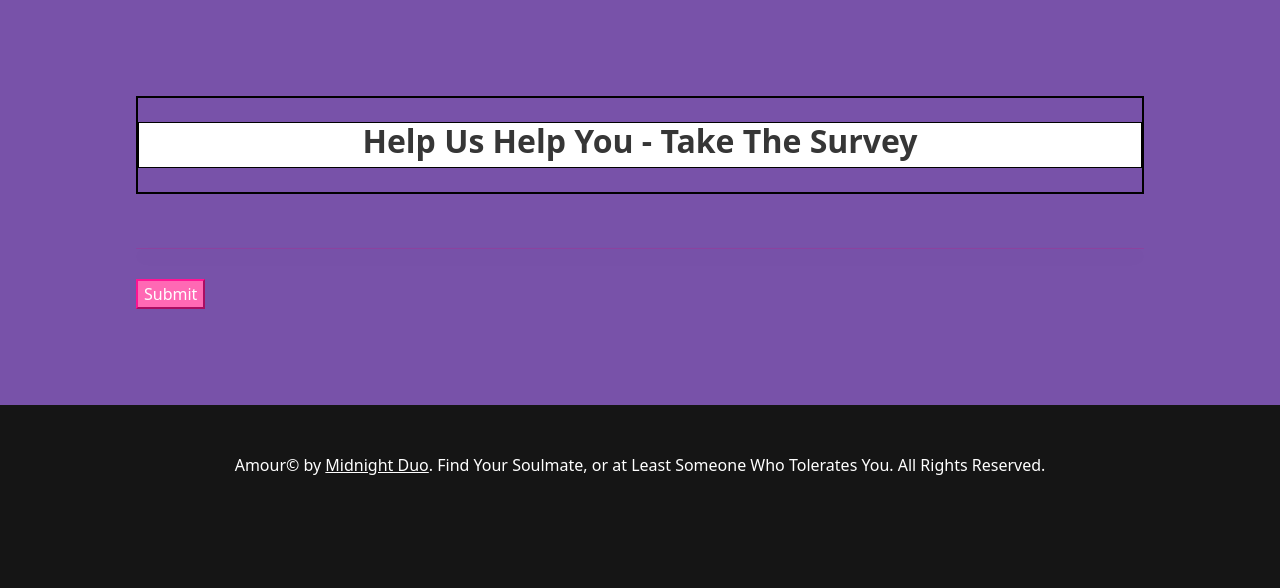
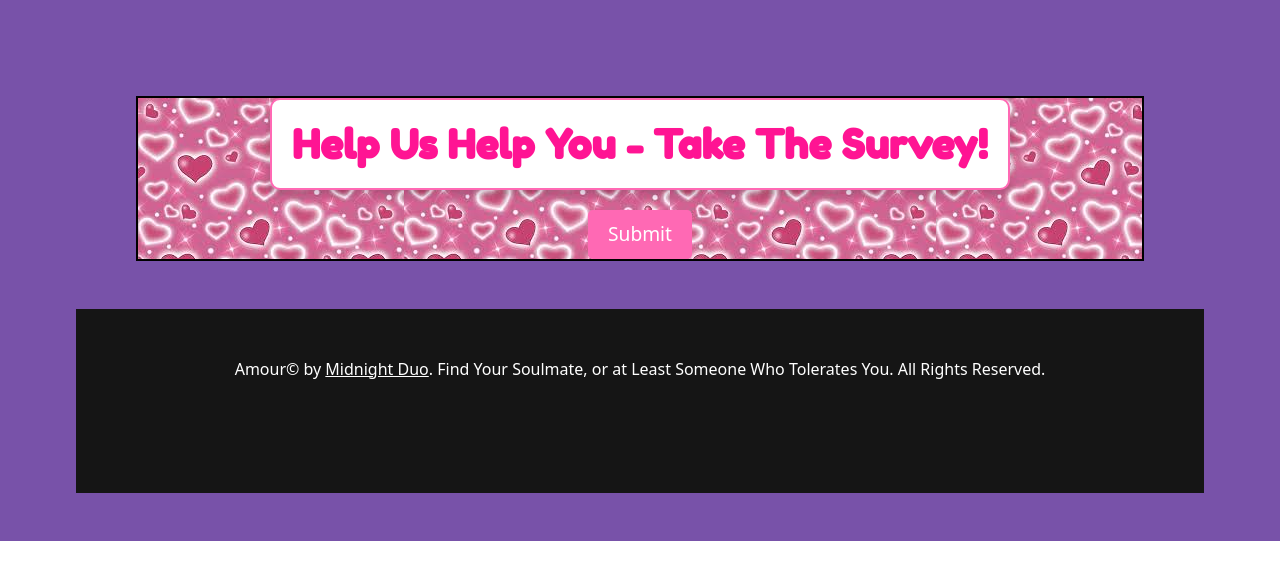
Before and after one commit to Nate-Heim/Amour, a Django app: page /survey/survey/ in a window 1280 px wide. Shown: the part 70-658 px from the top of the page. Run offline with Django 5.2, Linux system fonts and the light colour scheme; the visitor is signed in with stand-in values (Sample User, id 1); data that the repository does not hold is empty.

Commit message:
more changes to survey forms

```diff
--- a/Django_project/settings.py
+++ b/Django_project/settings.py
@@ -120,7 +120,7 @@
 # https://docs.djangoproject.com/en/5.0/howto/static-files/
 
 STATIC_URL = "static/"
-STATICFILES_DIRS = [BASE_DIR]
+STATICFILES_DIRS = [BASE_DIR / "static"]
 
 # Default primary key field type
 # https://docs.djangoproject.com/en/5.0/ref/settings/#default-auto-field
--- a/Templates/base.html
+++ b/Templates/base.html
@@ -13,6 +13,7 @@
     <link rel="icon" href="{% static 'static/heart.ico' %}">
     <!-- Add Google Fonts -->
     <link href="https://fonts.googleapis.com/css2?family=Playfair+Display:wght@400;600&display=swap" rel="stylesheet">
+    <link href="https://fonts.googleapis.com/css2?family=Fredoka+One&display=swap" rel="stylesheet">
 
     <style>
         /*Adding in some new "Valentine-esque" button ideas I had. Just using on password remake for now*/
--- a/Templates/survey_form.html
+++ b/Templates/survey_form.html
@@ -2,52 +2,66 @@
 {% load static %}
 {% block title %}Take Survey{% endblock %}
 
+{% load custom_filters %}
 {% block content %}
 
 <section class="section">
     <div class="container">
         <div style="border: 2px solid black;
             margin: auto;
-        background-repeat: no-repeat;
-        background-size: cover; /* or contain, depending on your needs */
-        background-position: center;
-        background-image: url("{% static 'static/lovePhotoSurvey.png' %}");
-        height: 100%; width: 100%;">
+            background-repeat: repeat; /* Makes the image repeat */
+            background-size: auto; /* Prevents resizing */
+            background-position: top left; /* Aligns the repeated image to the top left */
+            background-image: url('{% static "lovePhotoSurvey.png" %}');
+            height: 100%;
+            width: 100%;">
 
-            <center>
-                <br>
-                <div class="bodyThing" style="background: white; border: solid black 0.5px;">
-                    <h1 class="title" style="text: black bold;">Help Us Help You - Take The Survey</h1>
+            <div style="text-align: center; margin-bottom: 20px;">
+    <div style="background: #fff; border: 2px solid #FF69B4; border-radius: 10px; padding: 20px; display: inline-block; box-shadow: 0 4px 10px rgba(0, 0, 0, 0.2);">
+        <h1 style="font-family: 'Fredoka One', cursive; color: #FF1493; font-size: 2.5rem; font-weight: 700; margin: 0;">
+            Help Us Help You - Take The Survey!
+        </h1>
     </div>
-                <br>
+</div>
 <form method="post">
     {% csrf_token %}
 
+    {% for field in form %}
+        <div class="survey-question-box"
+             style="background: #fff;
+                    border: 2px solid #FF69B4;
+                    border-radius: 10px;
+                    padding: 20px;
+                    margin-bottom: 20px;
+                    display: inline-block;
+                    width: 75%;
+                    max-width: 500px;
+                    box-shadow: 0 4px 10px rgba(0, 0, 0, 0.2);">
 
-                {% for field in form %}
+            <!-- Question Label -->
+            <h2 style="font-family: 'Fredoka One', cursive; color: #FF1493; font-size: 1.5rem; margin-bottom: 15px;">
+                {{ field.label }}
+            </h2>
 
-                    <div class="container is-fluid" style="background: white; border: black 2px solid; width: 75%;">
-                        <div class="field">
-                            <label class="label">{{ field.label }}</label>
-                            <div class="control">
-
-                                {{ field }}
-
+            <!-- Input Field -->
+            <div style="text-align: left;">
+                {{ field|add_class:"input is-rounded" }}
                 {% if field.errors %}
                     <p class="help is-danger">{{ field.errors }}</p>
                 {% endif %}
             </div>
         </div>
+    {% endfor %}
+    <div style="text-align: center; margin-top: 20px;">
+        <button type="submit" class="btn-valentine"
+                style="background: #FF69B4;
+                       color: white;
+                       border: none;
+                       padding: 10px 20px;
+                       font-size: 1.2rem;
+                       border-radius: 5px;
+                       cursor: pointer;">
+            Submit
+        </button>
     </div>
-
-                {% endfor %}
-            </div>
-            <br>
-            <hr>
-            <div class="control">
-                <button type="submit" class="btn-valentine">Submit</button>
-            </div>
-        </form>
-    </div>
-</section>
 {% endblock %}
```
Also changed, not shown: survey/templatetags/custom_filters.py (added, +10 -0 lines), survey/templatetags/__init__.py (added). Lines whose indentation alone changed are shown as unchanged.
